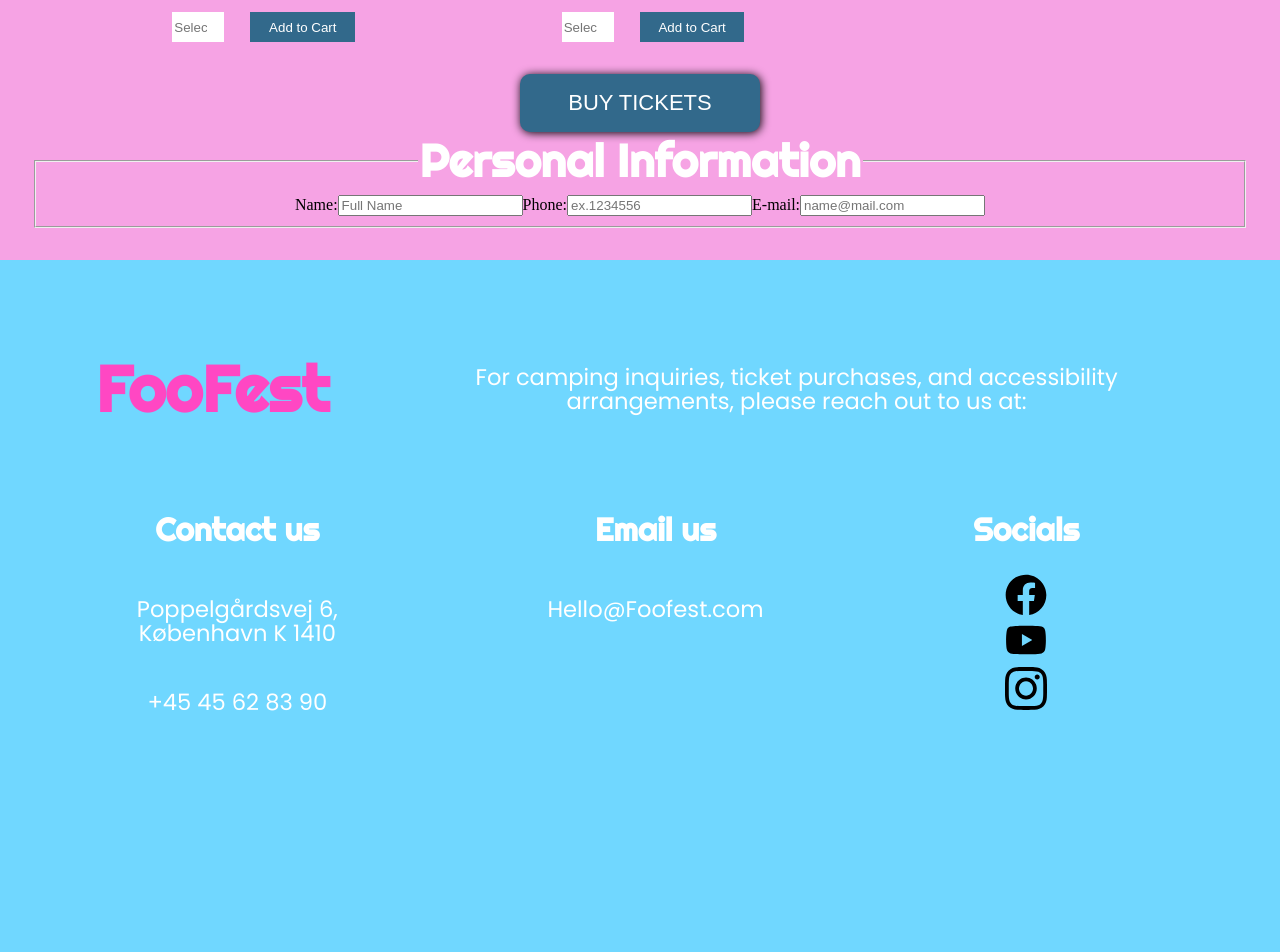
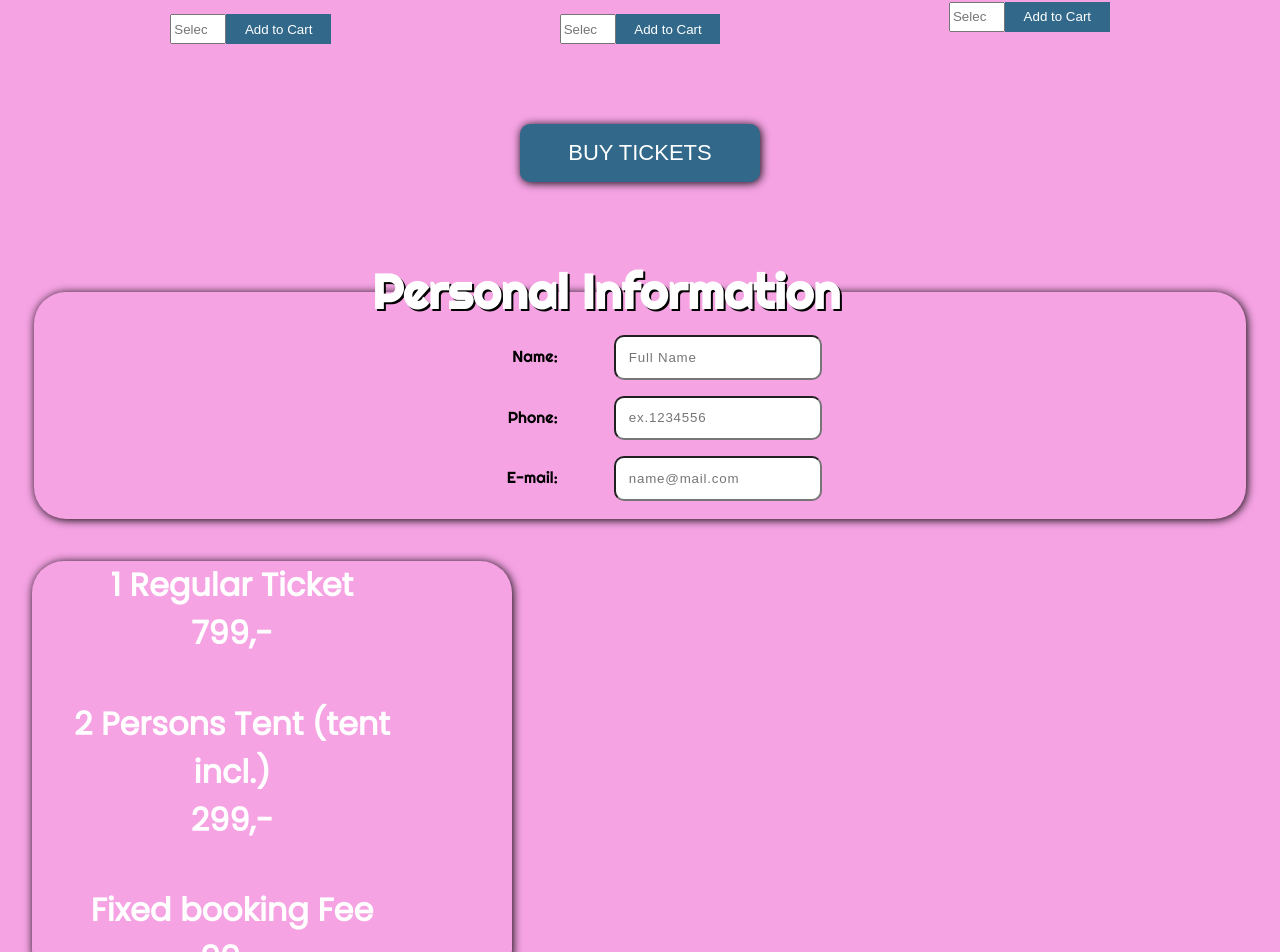
Before and after one commit to sabi4826/exam_frontend, a React (Vite) app: page / in a window 1280 px wide. Shown: the part 1857-2809 px from the top of the page. Before the commit the page ends 2626 px from the top, so only its background shows below. Built offline with nearby package versions, Linux system fonts and the light colour scheme.

Commit message:
working in booking section

```diff
--- a/components/Booking.jsx
+++ b/components/Booking.jsx
@@ -1,6 +1,6 @@
 import React from "react";
-import "../src/style/booking.css";
-// import "../src/style/index.css";
+import bookingStyles from "../src/style/booking.module.css";
+import "../src/style/index.module.css";
 
 export default function Booking() {
   //   function removeOne() {
@@ -12,13 +12,13 @@ export default function Booking() {
   //     console.log(addSymbol);
   //   }
   return (
-    <div className="booking-section">
-      <h3>TICKETS</h3>
-      <section className="ticket-section">
+    <div className={bookingStyles.booking_section}>
+      <h3 className={bookingStyles.h3_text}>TICKETS</h3>
+      <section className={bookingStyles.ticket_section}>
         <aside>
           <h4>REGULAR TICKETS</h4>
           <p>799,-</p>
-          <form className="quantity-form">
+          <form className={bookingStyles.quantity_form}>
             <input type="number" min="1" max="10" name="quantative" title="Qty" placeholder="Select" inputMode="numeric" id="Qty" />
             {/* <span className="remove-symbol" onClick={removeOne}>
               -
@@ -27,13 +27,13 @@ export default function Booking() {
               {" "}
               +
             </span> */}
-            <button className="add-cart">Add to Cart</button>
+            <button className={bookingStyles.add_cart}>Add to Cart</button>
           </form>
         </aside>
         <aside>
           <h4>VIP TICKETS</h4>
           <p>1299,-</p>
-          <form className="quantity-form">
+          <form className={bookingStyles.quantity_form}>
             <input type="number" min="1" max="10" name="quantative" title="Qty" placeholder="Select" inputMode="numeric" id="Qty" />
             {/* <span className="remove-symbol" onClick={removeOne}>
               -
@@ -42,13 +42,13 @@ export default function Booking() {
               {" "}
               +
             </span> */}
-            <button className="add-cart">Add to Cart</button>
+            <button className={bookingStyles.add_cart}>Add to Cart</button>
           </form>
         </aside>
         <aside>
           <h4>GREEN CAMPING</h4>
           <p>+249,-</p>
-          <form className="quantity-form">
+          <form className={bookingStyles.quantity_form}>
             <input type="number" min="1" max="10" name="quantative" title="Qty" placeholder="Select" inputMode="numeric" id="Qty" />
             {/* <span className="remove-symbol" onClick={removeOne}>
               -
@@ -57,14 +57,14 @@ export default function Booking() {
               {" "}
               +
             </span> */}
-            <button className="add-cart">Add to Cart</button>
+            <button className={bookingStyles.add_cart}>Add to Cart</button>
           </form>
         </aside>
         <aside>
           <h4>2 PERSON TENT</h4>
           <p>299,-</p>
-          <h5 className="h5-text">Fixed booking fee 99,-</h5>
-          <form className="quantity-form">
+          <h5 className={bookingStyles.h5_text}>Fixed booking fee 99,-</h5>
+          <form className={bookingStyles.quantity_form}>
             <input type="number" min="1" max="10" name="quantative" title="Qty" placeholder="Select" inputMode="numeric" id="Qty" />
             {/* <span className="remove-symbol" onClick={removeOne}>
               -
@@ -73,14 +73,14 @@ export default function Booking() {
               {" "}
               +
             </span> */}
-            <button className="add-cart">Add to Cart</button>
+            <button className={bookingStyles.add_cart}>Add to Cart</button>
           </form>
         </aside>
         <aside>
           <h4>3 PERSON TENT</h4>
           <p>399,-</p>
-          <h5 className="h5-text">Fixed booking fee 99,-</h5>
-          <form className="quantity-form">
+          <h5 className={bookingStyles.h5_text}>Fixed booking fee 99,-</h5>
+          <form className={bookingStyles.quantity_form}>
             <input type="number" min="1" max="10" name="quantative" title="Qty" placeholder="Select" inputMode="numeric" id="Qty" />
             {/* <span className="remove-symbol" onClick={removeOne}>
               -
@@ -89,28 +89,62 @@ export default function Booking() {
               {" "}
               +
             </span> */}
-            <button className="add-cart">Add to Cart</button>
+            <button className={bookingStyles.add_cart}>Add to Cart</button>
           </form>
         </aside>
         <aside>
           <h4>HAVE CREW SET UP YOUR TENT</h4>
+          <p>FREE!!!</p>
+          <form className={bookingStyles.quantity_form}>
+            <input type="number" min="1" max="10" name="quantative" title="Qty" placeholder="Select" inputMode="numeric" id="Qty" />
+            {/* <span className="remove-symbol" onClick={removeOne}>
+              -
+            </span>
+            <span className="add-symbol" onClick={addOne}>
+              {" "}
+              +
+            </span> */}
+            <button className={bookingStyles.add_cart}>Add to Cart</button>
+          </form>
         </aside>
       </section>
-      <button className="booking-ticket-button">BUY TICKETS</button>
-      <section className="form_fields">
+      <button className={bookingStyles.booking_ticket_button}>BUY TICKETS</button>
+
+      <section className={bookingStyles.form_fields}>
         <form action="">
-          <fieldset className="form_styling">
+          <fieldset className={bookingStyles.form_styling}>
             <legend>
-              <h3>Personal Information</h3>
+              <h3 className={bookingStyles.h3_text}>Personal Information</h3>
             </legend>
-            <label htmlFor="fullname">Name:</label>
-            <input type="text" name="Fullname" placeholder="Full Name"></input>
-            <label htmlFor="phone">Phone:</label>
-            <input type="number" name="Fullname" placeholder="ex.1234556"></input>
-            <label htmlFor="email">E-mail:</label>
-            <input type="text" name="Fullname" placeholder="name@mail.com"></input>
+            <label className={bookingStyles.label_text} htmlFor="fullname">
+              Name:
+            </label>
+            <input className={bookingStyles.input_text} type="text" name="Fullname" placeholder="Full Name"></input>
+            <label className={bookingStyles.label_text} htmlFor="phone">
+              Phone:
+            </label>
+            <input className={bookingStyles.input_text} type="number" name="Fullname" placeholder="ex.1234556"></input>
+            <label className={bookingStyles.label_text} htmlFor="email">
+              E-mail:
+            </label>
+            <input className={bookingStyles.input_text} type="text" name="Fullname" placeholder="name@mail.com"></input>
           </fieldset>
         </form>
+      </section>
+      <section className={bookingStyles.calc_text}>
+        <h4>
+          1 Regular Ticket <br />
+          799,-
+        </h4>
+        <h4>
+          2 Persons Tent (tent incl.)
+          <br />
+          299,-
+        </h4>
+        <h4>
+          Fixed booking Fee <br />
+          99,-
+        </h4>
       </section>
     </div>
   );
--- a/src/style/booking.css
+++ /dev/null
@@ -1,66 +0,0 @@
-.booking-section {
-  background-color: #f6a3e4ff;
-  text-align: center;
-  padding: 2rem;
-}
-.ticket-section {
-  display: grid;
-  grid-template-columns: repeat(3, 1fr);
-  grid-gap: 1rem;
-  padding: 2rem;
-}
-.booking-section h3 {
-  margin: 0;
-  /* padding: 2rem; */
-}
-.ticket-section h4 {
-  font-family: "Righteous", cursive;
-}
-.ticket-section p {
-  color: black;
-}
-.booking-ticket-button {
-  background-color: #32698b;
-  color: white;
-  border: 0;
-  border-radius: 10px;
-  padding: 1rem 3rem 1rem 3rem;
-  box-shadow: 1px 1px 10px black;
-  font-size: 22px;
-}
-#Qty {
-  margin: 0 7%;
-  border: none;
-  outline: none;
-}
-.add-cart {
-  border: none;
-  border-radius: 0;
-  background-color: #32698b;
-  color: white;
-  padding: 2% 5%;
-}
-.quantity-form {
-  display: flex;
-  justify-content: center;
-  position: relative;
-  /* user-select: none; */
-}
-.quantity-form input {
-  text-align: right;
-}
-.quantity-form span {
-  position: absolute;
-}
-.remove-symbol {
-  top: 20%;
-  left: 22%;
-}
-.add-symbol {
-  top: 20%;
-  left: 41%;
-}
-.h5-text {
-  font-family: "Poppins", sans-serif;
-  font-size: 1rem;
-}
--- /dev/null
+++ b/src/style/booking.module.css
@@ -0,0 +1,132 @@
+.booking_section {
+  background-color: #f6a3e4ff;
+  text-align: center;
+  padding: 2rem;
+}
+.ticket_section {
+  display: grid;
+  grid-template-columns: repeat(3, 1fr);
+  grid-gap: 1rem;
+  padding: 2rem;
+}
+.booking_section h3 {
+  margin: 0;
+  /* padding: 2rem; */
+}
+.ticket_section h4 {
+  font-family: "Righteous", cursive;
+}
+.ticket_section p {
+  color: black;
+}
+.booking_ticket_button {
+  background-color: #32698b;
+  color: white;
+  border: 0;
+  border-radius: 10px;
+  padding: 1rem 3rem 1rem 3rem;
+  box-shadow: 1px 1px 10px black;
+  font-size: 22px;
+  margin-top: 3rem;
+  margin-bottom: 5rem;
+}
+#Qty {
+  margin: 0 7%;
+  border: none;
+  outline: none;
+}
+.add_cart {
+  border: none;
+  border-radius: 0;
+  background-color: #32698b;
+  color: white;
+  padding: 2% 5%;
+}
+.quantity_form {
+  display: flex;
+  justify-content: center;
+  position: relative;
+  /* user-select: none; */
+}
+.quantity_form input {
+  text-align: right;
+}
+.quantity_form span {
+  position: absolute;
+}
+.remove_symbol {
+  top: 20%;
+  left: 22%;
+}
+.add_symbol {
+  top: 20%;
+  left: 41%;
+}
+.h5_text {
+  font-family: "Poppins", sans-serif;
+  font-size: 1rem;
+}
+.h3_text {
+  text-shadow: 2px 2px #000;
+}
+
+.form_styling {
+  border: none;
+  border-radius: 2rem;
+  text-align: center;
+  display: grid;
+  grid-template-columns: 1fr 1fr;
+  padding-right: 5rem;
+  box-shadow: 1px 1px 10px #000;
+}
+.calc_text {
+  border: none;
+  border-radius: 2rem;
+  text-align: center;
+  width: 30rem;
+  padding-right: 5rem;
+  box-shadow: 1px 1px 10px #000;
+}
+.label_text {
+  font-family: "Righteous", cursive;
+  text-align: end;
+  margin-top: 1.2rem;
+  margin-right: 3rem;
+}
+.input_text {
+  padding: 0.8rem;
+  margin: 0.5rem;
+  width: 13rem;
+  border-radius: 10px;
+  letter-spacing: 0.05rem;
+  font-weight: 500;
+  /* text-transform: uppercase; */
+}
+@media screen and (min-width: 601px) {
+  .ticket_section {
+    display: grid;
+    grid-template-columns: 1fr 1fr;
+  }
+  .h3_text {
+    font-size: 2rem;
+  }
+}
+
+@media (max-width: 600px) {
+  .ticket_section {
+    display: grid;
+    grid-template-columns: 1fr;
+  }
+  .h3_text {
+    font-size: 1.7rem;
+  }
+}
+@media screen and (min-width: 800px) {
+  .ticket_section {
+    display: grid;
+    grid-template-columns: repeat(3, 1fr);
+  }
+  .h3_text {
+    font-size: 3rem;
+  }
+}
```
